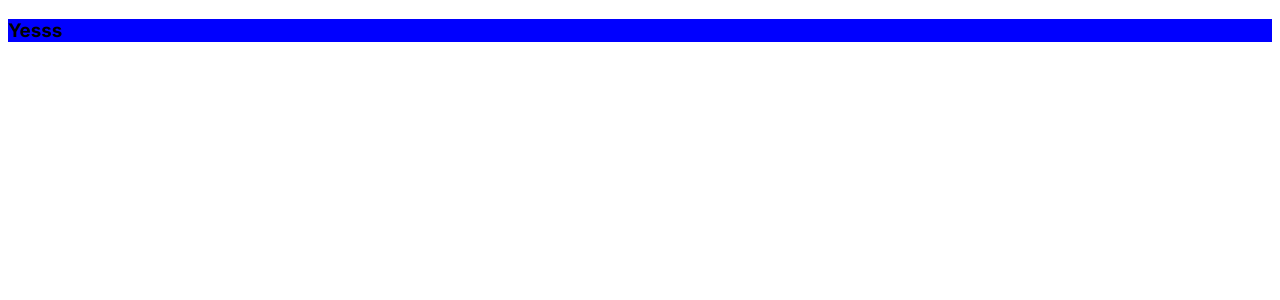
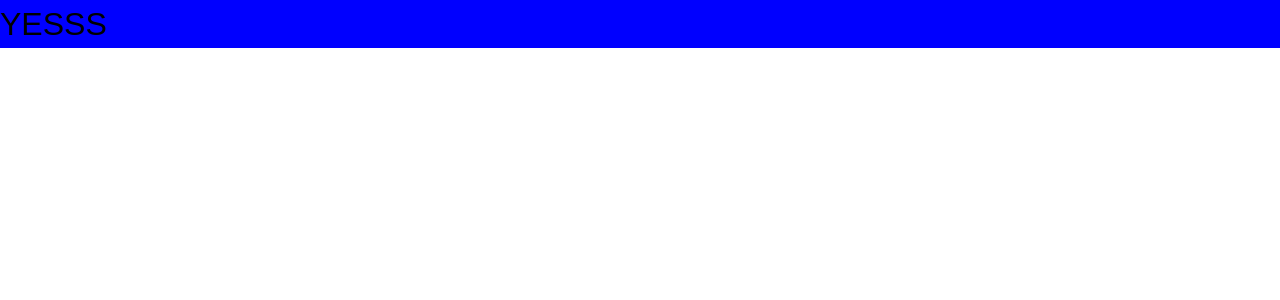
Before and after one commit to JulieGroenborg/wellcome_site, a Next.js app: page / in a window 1280 px wide. Shown: the top 300 px of the page. Built offline with nearby package versions, Linux system fonts and the light colour scheme; a web font is replaced by a local one.

Commit message:
Opdateret global variables

```diff
--- a/src/app/globals.scss
+++ b/src/app/globals.scss
@@ -1,5 +1,4 @@
 //Mobile
-:root {
 $brand-color400: #bfd1bd;
 $white: #ffffff;
 $black: #000000;
@@ -36,7 +35,6 @@
 $style-italic: italic;
 $line-height-s: 113%;
 $line-height-m: 150%;
-}
 
 * {
   box-sizing: border-box;
--- a/src/app/layout.jsx
+++ b/src/app/layout.jsx
@@ -1,8 +1,4 @@
-import { Inter } from "next/font/google";
-// import "./globals.css";
-import Head from "next/head";
-
-const inter = Inter({ subsets: ["latin"] });
+import "./globals.scss";
 
 // export const metadata = {
 //   title: "Create Next App",
@@ -17,7 +13,7 @@ export default function RootLayout({ children }) {
         <title>YIT</title>
         <link rel="stylesheet" href="https://use.typekit.net/owy3ilv.css"></link>
       </head>
-      <body className={inter.className}>{children}</body>
+      <body>{children}</body>
     </html>
   );
 }
```
Lines whose indentation alone changed are shown as unchanged.
